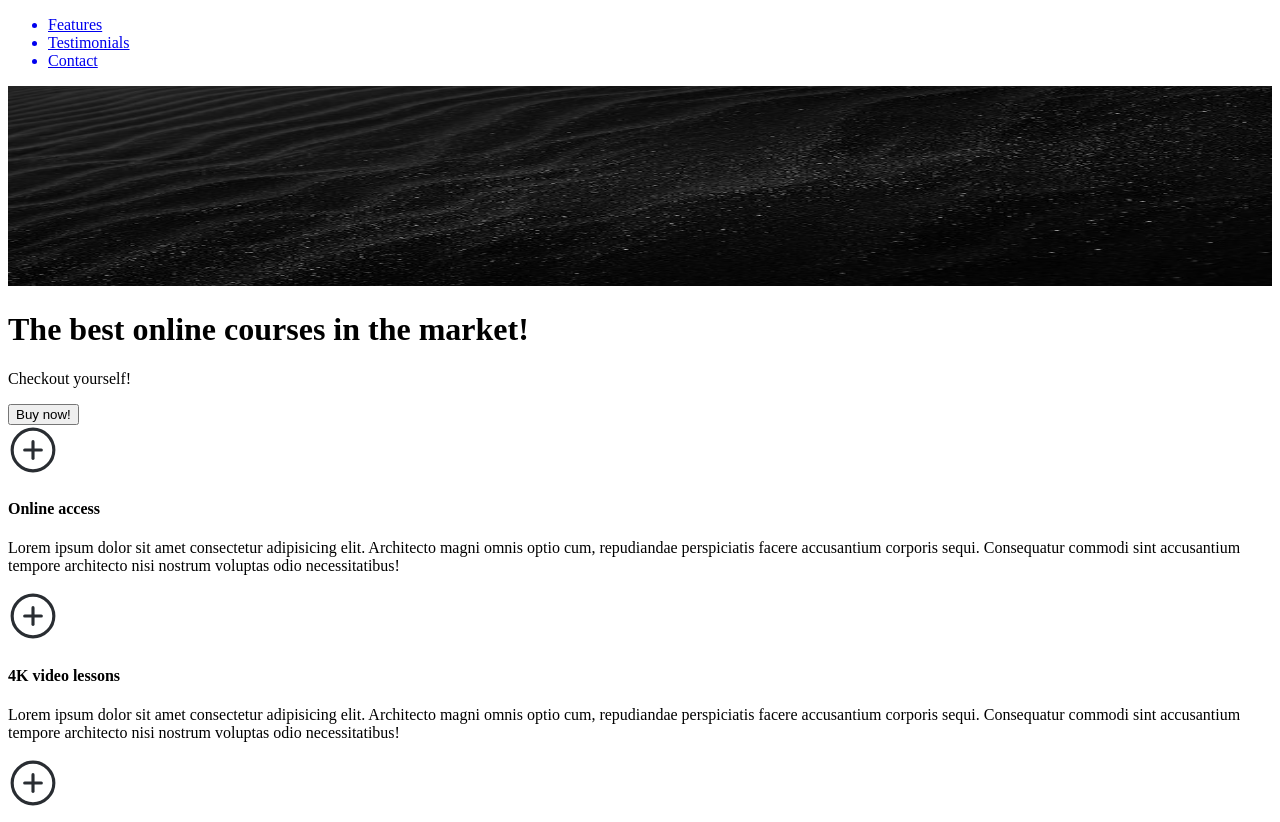
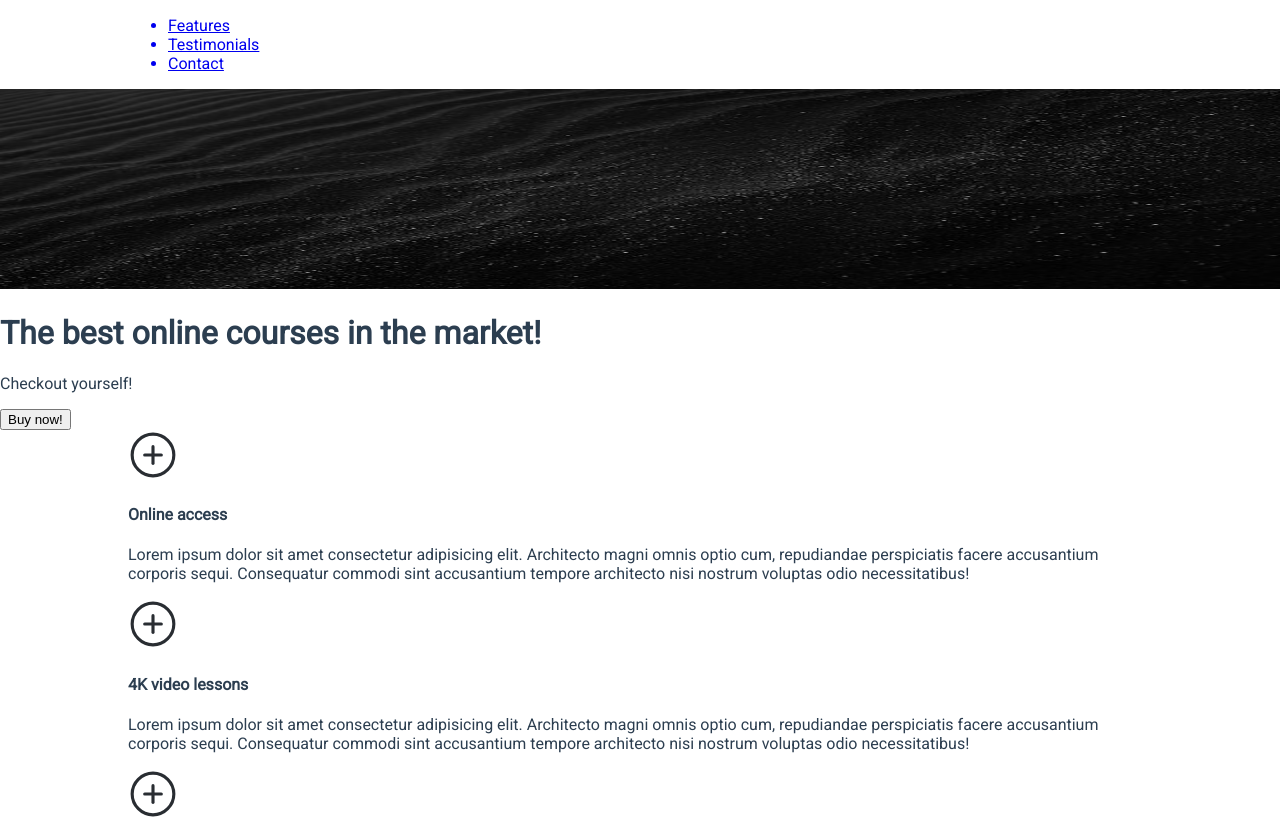
Before and after one commit to lukas1388/online-courses, a plain HTML site: page index.html in a window 1280 px wide. Shown: the top 822 px of the page. Drawn offline with Linux system fonts and the light colour scheme.

Commit message:
Add basic css styles

```diff
--- a/css/style.css
+++ b/css/style.css
@@ -0,0 +1,11 @@
+html, body {
+    margin: 0;
+    padding: 0;
+    font-family: 'Roboto', sans-serif;
+    color: #2c3e50;
+}
+
+.container {
+    margin: 0 auto;
+    max-width: 1024px;
+}
--- a/index.html
+++ b/index.html
@@ -4,17 +4,22 @@
     <meta charset="UTF-8">
     <meta http-equiv="X-UA-Compatible" content="IE=edge">
     <meta name="viewport" content="width=device-width, initial-scale=1.0">
+    <link rel="preconnect" href="https://fonts.googleapis.com">
+    <link rel="preconnect" href="https://fonts.gstatic.com" crossorigin>
+    <link href="https://fonts.googleapis.com/css2?family=Roboto&display=swap" rel="stylesheet">
     <link rel="stylesheet" href="./css/style.css">
     <title>Online courses</title>
 </head>
 <body>
 
     <div id="nav">
-        <ul>
-            <a href="#features"><li>Features</li></a>
-            <a href="#testimonials"><li>Testimonials</li></a>
-            <a href="#contact"><li>Contact</li></a>
-        </ul>
+        <div class="container">
+            <ul>
+                <a href="#features"><li>Features</li></a>
+                <a href="#testimonials"><li>Testimonials</li></a>
+                <a href="#contact"><li>Contact</li></a>
+            </ul>
+        </div>
     </div>
 
     <div id="hero">
@@ -24,7 +29,7 @@
         <button>Buy now!</button>
     </div>
 
-    <div id="features">
+    <div class="container" id="features">
 
         <div>
             <img src="./img/plus.svg" alt="icon-plus" width="50">
@@ -46,7 +51,7 @@
 
     </div>
 
-    <div id="about">
+    <div class="container" id="about">
 
         <div>
             <h2>Our team - meet people behind the course!</h2>
@@ -59,7 +64,7 @@
 
     </div>
 
-    <div id="testimonials">
+    <div class="container" id="testimonials">
 
         <div>
             <p>Lorem ipsum dolor sit amet consectetur adipisicing elit. Similique, rem, doloremque reprehenderit assumenda dolore eligendi totam, incidunt nihil minima sunt temporibus esse beatae adipisci suscipit non delectus ipsum! Non, eum?</p>
```
